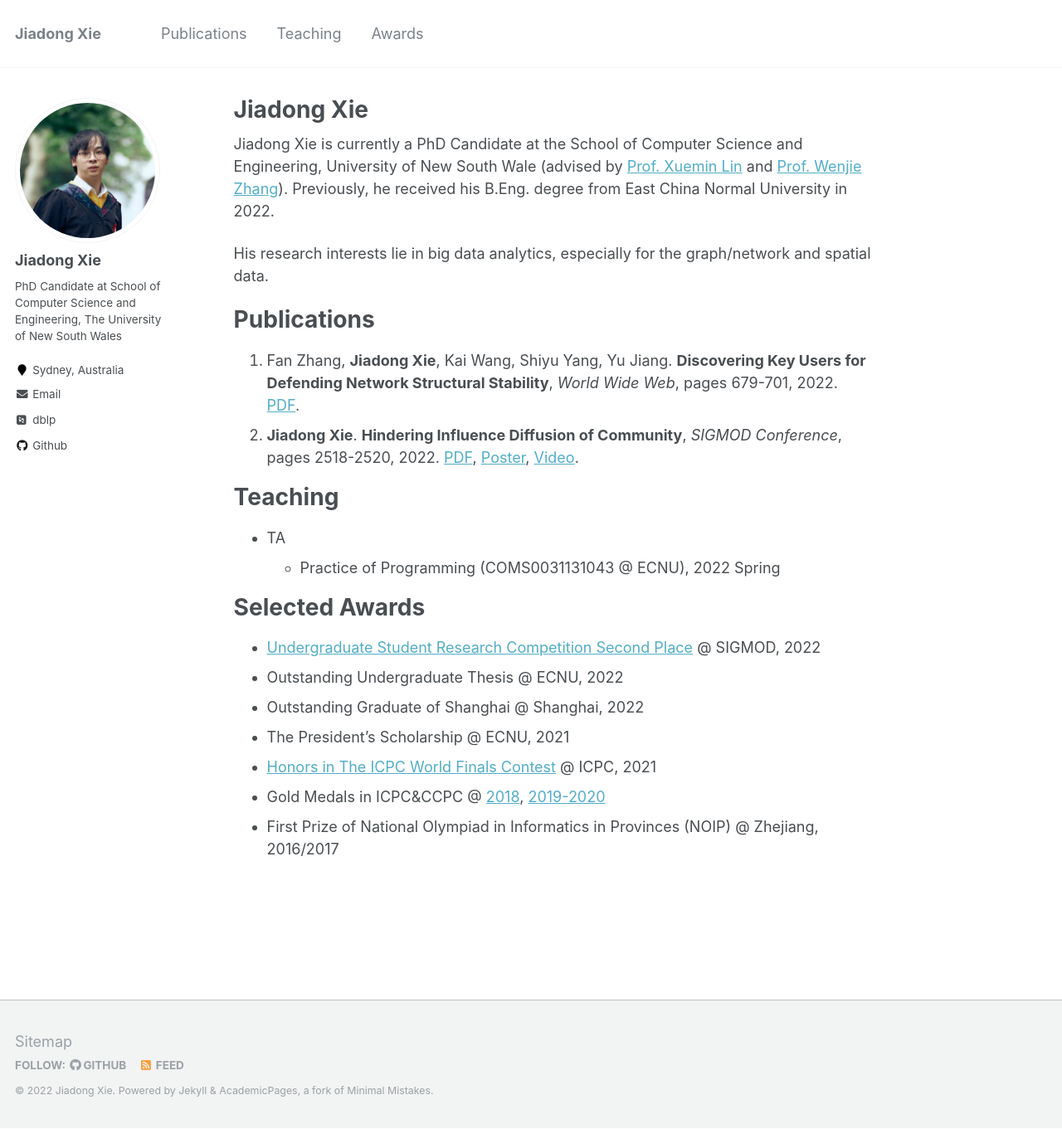
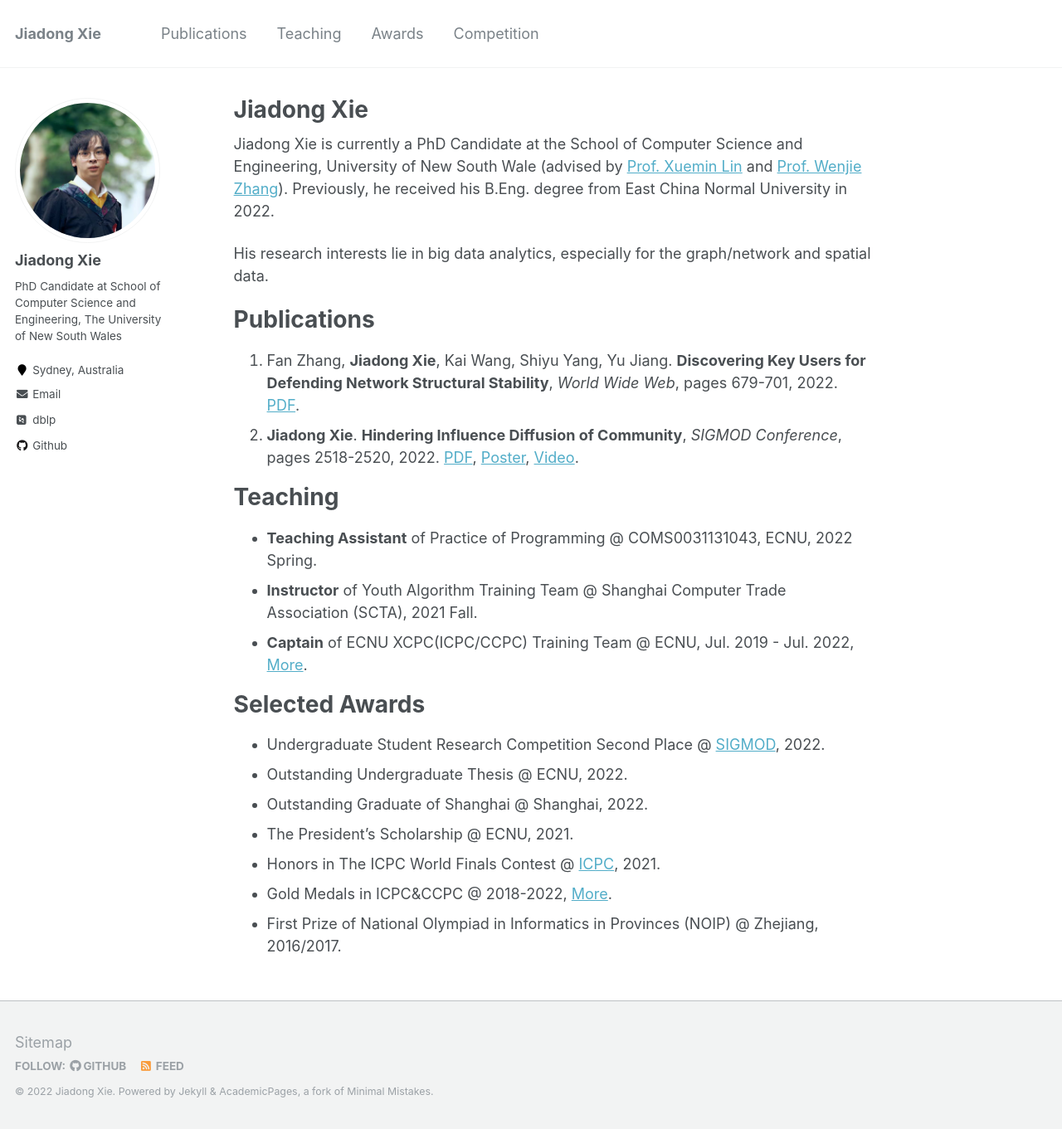
Before and after one commit to Xiejiadong/Xiejiadong.github.io, a Jekyll site: the page built from _pages/about.md, in a window 1280 px wide and 1361 px high. Shown: the whole window at 83% size. Built offline with Jekyll 4.4.1, drawn with Linux system fonts in a browser that asks for light colours; some web fonts are replaced.

Commit message:
add xcpc info

```diff
--- a/_data/navigation.yml
+++ b/_data/navigation.yml
@@ -11,6 +11,9 @@ main:
 
   - title: "Awards"
     url: /#selected-awards
+
+  - title: "Competition"
+    url: /competition/
 
   # - title: "Academic Services"
   #   url: /#academic-services
--- a/_pages/about.md
+++ b/_pages/about.md
@@ -22,15 +22,16 @@ Publications
 Teaching
 ======
 
-- TA
-  - Practice of Programming (COMS0031131043 @ ECNU), 2022 Spring
+- **Teaching Assistant** of Practice of Programming @ COMS0031131043, ECNU, 2022 Spring.
+- **Instructor** of Youth Algorithm Training Team @ Shanghai Computer Trade Association (SCTA), 2021 Fall.
+- **Captain** of ECNU XCPC(ICPC/CCPC) Training Team @ ECNU, Jul. 2019 - Jul. 2022, [More](/competition/).
 
 Selected Awards
 ======
-- [Undergraduate Student Research Competition Second Place](/files/awards/Sigmod2022-certificate.pdf) @ SIGMOD, 2022
-- Outstanding Undergraduate Thesis @ ECNU, 2022
-- Outstanding Graduate of Shanghai @ Shanghai, 2022
-- The President's Scholarship @ ECNU, 2021
-- [Honors in The ICPC World Finals Contest](/files/awards/2020-Invitational-PLACE.pdf) @ ICPC, 2021
-- Gold Medals in ICPC&CCPC @ [2018](https://acm.ecnu.edu.cn/wiki/index.php?title=One,Two,Three,AK_(2018)), [2019-2020](https://acm.ecnu.edu.cn/wiki/index.php?title=NULL_(2019))
-- First Prize of National Olympiad in Informatics in Provinces (NOIP) @ Zhejiang, 2016/2017
+- Undergraduate Student Research Competition Second Place @ [SIGMOD](/files/awards/Sigmod2022-certificate.pdf), 2022.
+- Outstanding Undergraduate Thesis @ ECNU, 2022.
+- Outstanding Graduate of Shanghai @ Shanghai, 2022.
+- The President's Scholarship @ ECNU, 2021.
+- Honors in The ICPC World Finals Contest @ [ICPC](/files/awards/2020-Invitational-PLACE.pdf), 2021.
+- Gold Medals in ICPC&CCPC @ 2018-2022, [More](/competition/).
+- First Prize of National Olympiad in Informatics in Provinces (NOIP) @ Zhejiang, 2016/2017.
```
Also changed, not shown: _pages/competition.md (added, +64 -0 lines), 1 other file.
